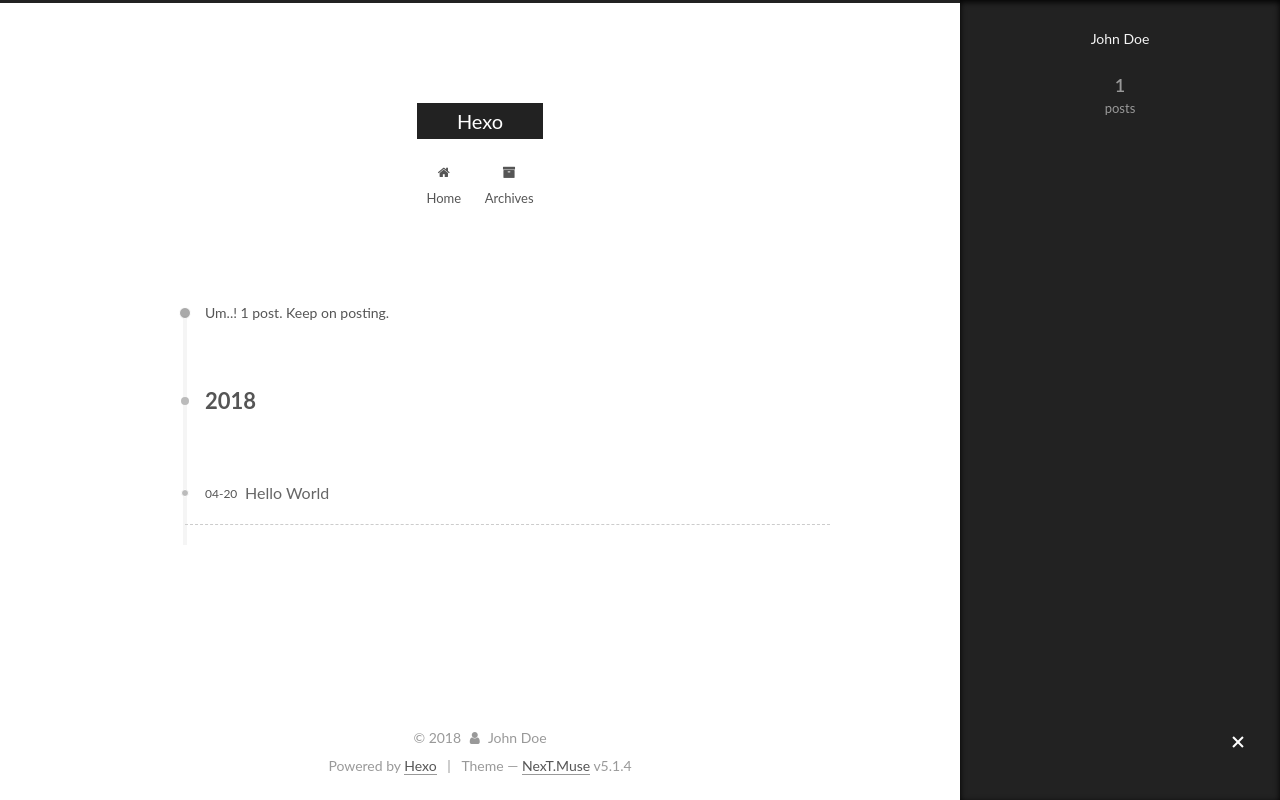
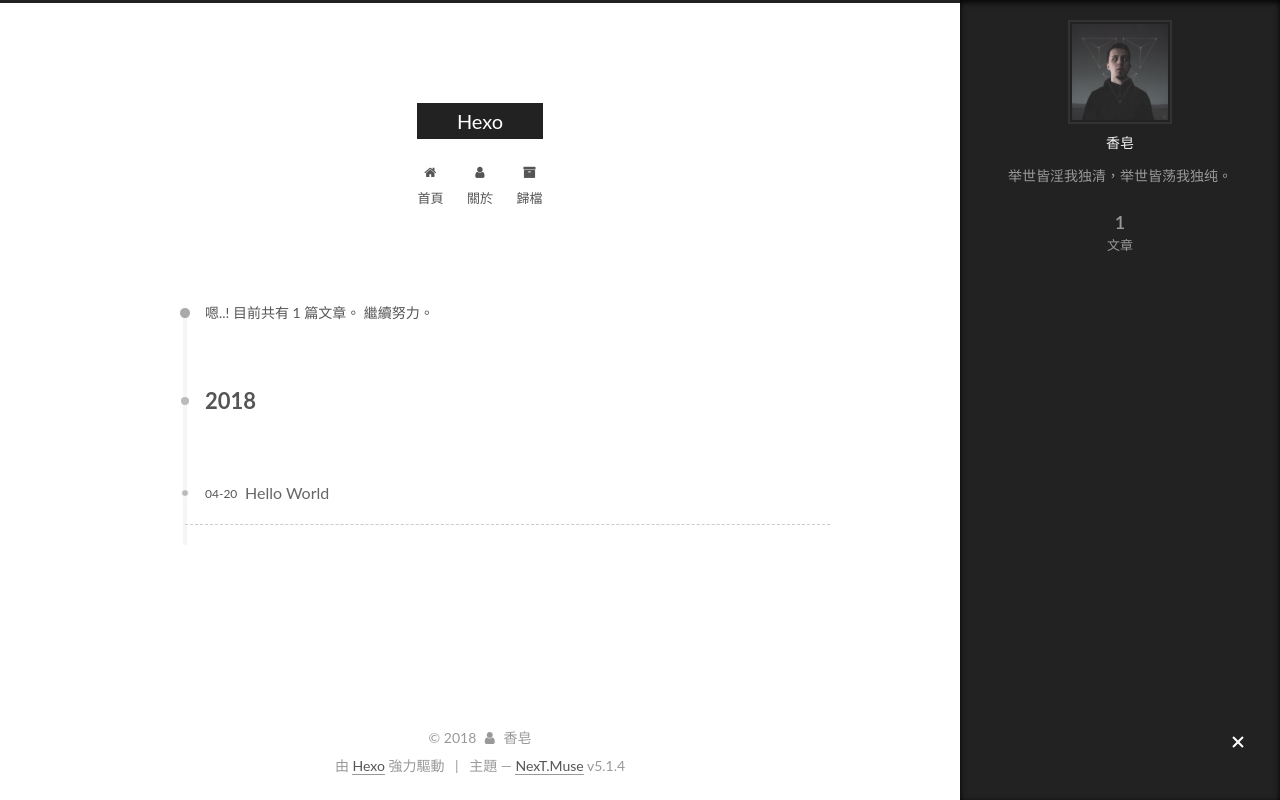
Before and after one commit to langbaba/langbaba.github.io, a plain HTML site: page archives/2018/04/index.html in a window 1280 px wide. Both pictures are taken after a click on the element 1238 px from the left and 743 px from the top of the page. Drawn offline with Linux system fonts and the light colour scheme.

Commit message:
Site updated: 2018-04-20 17:24:54

```diff
--- a/archives/2018/04/index.html
+++ b/archives/2018/04/index.html
@@ -5,7 +5,7 @@
 
 
 
-<html class="theme-next muse use-motion" lang="">
+<html class="theme-next muse use-motion" lang="zh-hk">
 <head>
   <meta charset="UTF-8"/>
 <meta http-equiv="X-UA-Compatible" content="IE=edge" />
@@ -79,13 +79,16 @@
 
 
 
+<meta name="description" content="举世皆淫我独清，举世皆荡我独纯。">
 <meta property="og:type" content="website">
 <meta property="og:title" content="Hexo">
 <meta property="og:url" content="http://yoursite.com/archives/2018/04/index.html">
 <meta property="og:site_name" content="Hexo">
-<meta property="og:locale" content="default">
+<meta property="og:description" content="举世皆淫我独清，举世皆荡我独纯。">
+<meta property="og:locale" content="zh-hk">
 <meta name="twitter:card" content="summary">
 <meta name="twitter:title" content="Hexo">
+<meta name="twitter:description" content="举世皆淫我独清，举世皆荡我独纯。">
 
 
 
@@ -101,7 +104,7 @@
     motion: {"enable":true,"async":false,"transition":{"post_block":"fadeIn","post_header":"slideDownIn","post_body":"slideDownIn","coll_header":"slideLeftIn","sidebar":"slideUpIn"}},
     duoshuo: {
       userId: '0',
-      author: 'Author'
+      author: '博主'
     },
     algolia: {
       applicationID: '',
@@ -121,7 +124,7 @@
 
 
 
-  <title>Archive | Hexo</title>
+  <title>歸檔 | Hexo</title>
 
 
 
@@ -133,7 +136,7 @@
 
 </head>
 
-<body itemscope itemtype="http://schema.org/WebPage" lang="default">
+<body itemscope itemtype="http://schema.org/WebPage" lang="zh-hk">
 
 
 
@@ -181,7 +184,17 @@
 
               <i class="menu-item-icon fa fa-fw fa-home"></i> <br />
 
-            Home
+            首頁
+          </a>
+        </li>
+
+
+        <li class="menu-item menu-item-about">
+          <a href="/about/" rel="section">
+
+              <i class="menu-item-icon fa fa-fw fa-user"></i> <br />
+
+            關於
           </a>
         </li>
 
@@ -191,7 +204,7 @@
 
               <i class="menu-item-icon fa fa-fw fa-archive"></i> <br />
 
-            Archives
+            歸檔
           </a>
         </li>
 
@@ -227,7 +240,7 @@
 
 
 
-        Um..! 1 post. Keep on posting.
+        嗯..! 目前共有 1 篇文章。 繼續努力。
       </span>
 
 
@@ -314,8 +327,12 @@
         <div class="site-overview">
           <div class="site-author motion-element" itemprop="author" itemscope itemtype="http://schema.org/Person">
 
-              <p class="site-author-name" itemprop="name">John Doe</p>
-              <p class="site-description motion-element" itemprop="description"></p>
+              <img class="site-author-image" itemprop="image"
+                src="/images/touxiang.png"
+                alt="香皂" />
+
+              <p class="site-author-name" itemprop="name">香皂</p>
+              <p class="site-description motion-element" itemprop="description">举世皆淫我独清，举世皆荡我独纯。</p>
           </div>
 
           <nav class="site-state motion-element">
@@ -326,7 +343,7 @@
                 <a href="/archives/">
 
                   <span class="site-state-item-count">1</span>
-                  <span class="site-state-item-name">posts</span>
+                  <span class="site-state-item-name">文章</span>
                 </a>
               </div>
 
@@ -370,13 +387,13 @@
   <span class="with-love">
     <i class="fa fa-user"></i>
   </span>
-  <span class="author" itemprop="copyrightHolder">John Doe</span>
+  <span class="author" itemprop="copyrightHolder">香皂</span>
 
 
 </div>
 
 
-  <div class="powered-by">Powered by <a class="theme-link" target="_blank" href="https://hexo.io">Hexo</a></div>
+  <div class="powered-by">由 <a class="theme-link" target="_blank" href="https://hexo.io">Hexo</a> 強力驅動</div>
 
 
 
@@ -384,7 +401,7 @@
 
 
 
-  <div class="theme-info">Theme &mdash; <a class="theme-link" target="_blank" href="https://github.com/iissnan/hexo-theme-next">NexT.Muse</a> v5.1.4</div>
+  <div class="theme-info">主題 &mdash; <a class="theme-link" target="_blank" href="https://github.com/iissnan/hexo-theme-next">NexT.Muse</a> v5.1.4</div>
 
 
 
--- a/css/main.css
+++ b/css/main.css
@@ -1822,7 +1822,7 @@ pre .javascript .function {
   width: 4px;
   height: 4px;
   border-radius: 50%;
-  background: #1cf0da;
+  background: #b19a24;
 }
 .links-of-blogroll {
   font-size: 13px;
```
Also changed, not shown: 2018/04/20/hello-world/index.html (+32 -18 lines), archives/2018/index.html (+31 -14 lines), archives/index.html (+31 -14 lines), index.html (+33 -16 lines), images/touxiang.png (added).
